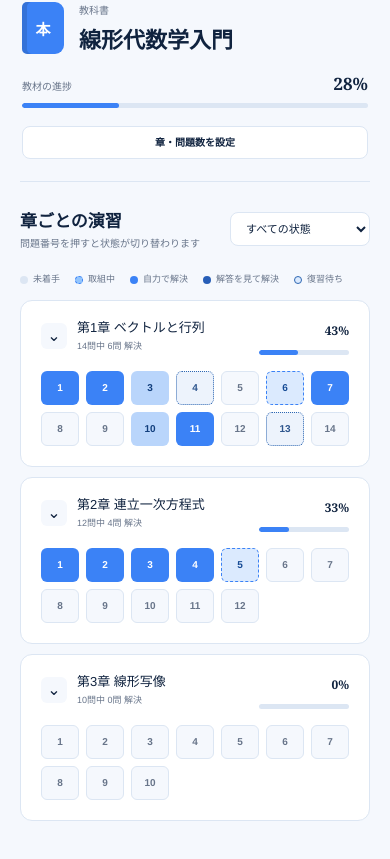
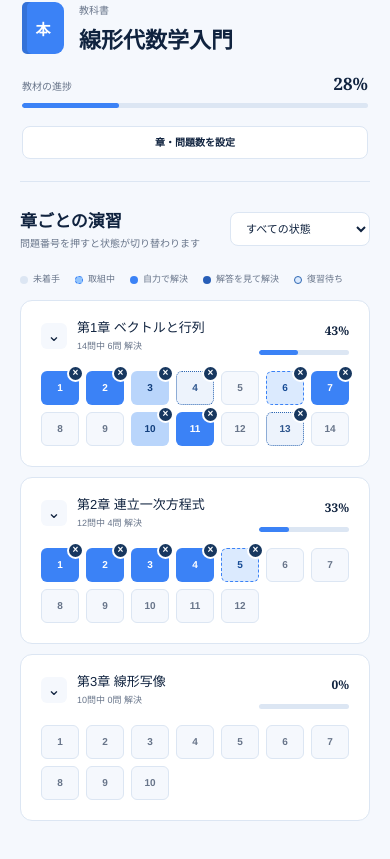
Before and after one commit to azubiwa/math-map, a Next.js app: page / in a window 390 px wide. Shown: the part 862-1721 px from the top of the page. Built offline with nearby package versions, Linux system fonts and the light colour scheme.

Commit message:
Add reversible study records and backup restore

```diff
--- a/app/globals.css
+++ b/app/globals.css
@@ -53,8 +53,9 @@ button { color: inherit; }
 .material-link.selected { background: rgba(255,255,255,.12); color: white; font-weight: 700; }
 .add-link { color: #9bb9dd; font-size: 12px; padding: 12px 10px; }
 .side-footer { margin-top: auto; padding: 18px 10px 0; border-top: 1px solid var(--line); }
-.side-footer button { font-size: 12px; font-weight: 700; }
+.side-footer button { display: block; width: 100%; padding: 5px 0; font-size: 12px; font-weight: 700; color: white; }
 .side-footer p { font-size: 9px; color: #7f96b3; margin: 8px 0 0; }
+.file-input { display: none; }
 
 .workspace { min-width: 0; padding: 43px clamp(28px, 5vw, 76px) 70px; max-width: 1500px; width: 100%; margin: 0 auto; }
 .topbar { display: flex; align-items: center; justify-content: space-between; margin-bottom: 37px; }
@@ -119,8 +120,11 @@ button { color: inherit; }
 .chapter-pct { width: 150px; text-align: right; }
 .chapter-pct span { font: 600 12px Georgia, serif; }
 .problem-grid { display: grid; grid-template-columns: repeat(auto-fill, minmax(34px, 1fr)); gap: 7px; margin-top: 16px; }
-.problem { height: 34px; min-width: 34px; border: 1px solid transparent; border-radius: 6px; font-size: 10px; font-weight: 700; cursor: pointer; transition: transform .15s, box-shadow .15s; }
+.problem-wrap { position: relative; min-width: 34px; }
+.problem { width: 100%; height: 34px; min-width: 34px; border: 1px solid transparent; border-radius: 6px; font-size: 10px; font-weight: 700; cursor: pointer; transition: transform .15s, box-shadow .15s; }
 .problem:hover { transform: translateY(-2px); box-shadow: 0 4px 10px rgba(0,0,0,.08); }
+.problem-reset { position: absolute; top: -6px; right: -5px; width: 17px; height: 17px; padding: 0; display: grid; place-items: center; border: 2px solid var(--card); border-radius: 50%; background: #17375f; color: white; font: 700 10px/1 sans-serif; cursor: pointer; opacity: 0; transition: opacity .15s; z-index: 2; }
+.problem-wrap:hover .problem-reset, .problem-reset:focus-visible { opacity: 1; }
 .todo { background: var(--paper); border-color: var(--line); color: var(--muted); }
 .trying { background: #dbeafe; color: #174c96; border: 1px dashed #3b82f6; }
 .solved { background: var(--accent); color: white; }
@@ -202,6 +206,7 @@ button { color: inherit; }
   .workspace { padding: 28px 20px 60px; }
   .summary { grid-template-columns: 1fr; }
   .history-grid { grid-template-columns: repeat(2, 1fr); }
+  .problem-reset { opacity: 1; }
 }
 
 @media (max-width: 600px) {
--- a/app/page.tsx
+++ b/app/page.tsx
@@ -1,9 +1,9 @@
 "use client";
 
-import { useEffect, useMemo, useState } from "react";
+import { useEffect, useMemo, useRef, useState } from "react";
 
 type Status = "todo" | "trying" | "solved" | "with-answer" | "review";
-type Problem = { id: number; status: Status };
+type Problem = { id: number; status: Status; studiedOn?: string };
 type Chapter = { id: string; title: string; problems: Problem[] };
 type Material = {
   id: string;
@@ -129,6 +129,7 @@ export default function Home() {
     { title: "第1章", count: 10 },
   ]);
   const [activity, setActivity] = useState<Record<string, number>>({});
+  const importInput = useRef<HTMLInputElement>(null);
 
   useEffect(() => {
     const saved = localStorage.getItem("math-map-data");
@@ -188,6 +189,10 @@ export default function Home() {
   );
 
   const cycleProblem = (chapterId: string, problemId: number) => {
+    const targetProblem = current.chapters
+      .find((chapter) => chapter.id === chapterId)
+      ?.problems.find((problem) => problem.id === problemId);
+    const shouldRecord = !targetProblem?.studiedOn;
     setMaterials((items) =>
       items.map((material) =>
         material.id !== current.id
@@ -202,22 +207,63 @@ export default function Home() {
                       problems: chapter.problems.map((problem) =>
                         problem.id !== problemId
                           ? problem
-                          : {
+                          : (() => {
+                              return {
                                 ...problem,
+                                studiedOn: problem.studiedOn ?? localDateKey(),
                                 status:
                                   statusOrder[
                                     (statusOrder.indexOf(problem.status) + 1) %
                                       statusOrder.length
                                   ],
-                            },
+                              };
+                            })(),
                       ),
                     },
               ),
             },
       ),
     );
+    if (shouldRecord) {
       const today = localDateKey();
       setActivity((days) => ({ ...days, [today]: (days[today] ?? 0) + 1 }));
+    }
+  };
+
+  const resetProblem = (chapterId: string, problemId: number) => {
+    const studiedOn = current.chapters
+      .find((chapter) => chapter.id === chapterId)
+      ?.problems.find((problem) => problem.id === problemId)
+      ?.studiedOn;
+    setMaterials((items) =>
+      items.map((material) =>
+        material.id !== current.id
+          ? material
+          : {
+              ...material,
+              chapters: material.chapters.map((chapter) =>
+                chapter.id !== chapterId
+                  ? chapter
+                  : {
+                      ...chapter,
+                      problems: chapter.problems.map((problem) => {
+                        if (problem.id !== problemId) return problem;
+                        return { id: problem.id, status: "todo" as Status };
+                      }),
+                    },
+              ),
+            },
+      ),
+    );
+    if (studiedOn) {
+      setActivity((days) => {
+        const next = { ...days };
+        const remaining = Math.max(0, (next[studiedOn!] ?? 0) - 1);
+        if (remaining === 0) delete next[studiedOn!];
+        else next[studiedOn!] = remaining;
+        return next;
+      });
+    }
   };
 
   const openAdd = () => {
@@ -298,13 +344,42 @@ export default function Home() {
   };
 
   const exportData = () => {
-    const blob = new Blob([JSON.stringify(materials, null, 2)], { type: "application/json" });
+    const backup = {
+      version: 2,
+      exportedAt: new Date().toISOString(),
+      materials,
+      activity,
+    };
+    const blob = new Blob([JSON.stringify(backup, null, 2)], { type: "application/json" });
     const url = URL.createObjectURL(blob);
     const anchor = document.createElement("a");
     anchor.href = url;
     anchor.download = "math-map-backup.json";
     anchor.click();
     URL.revokeObjectURL(url);
+  };
+
+  const importData = async (file: File) => {
+    try {
+      const parsed = JSON.parse(await file.text());
+      const restoredMaterials = Array.isArray(parsed) ? parsed : parsed.materials;
+      if (!Array.isArray(restoredMaterials) || restoredMaterials.length === 0) {
+        throw new Error("教材データがありません");
+      }
+      setMaterials(restoredMaterials);
+      setActivity(
+        !Array.isArray(parsed) && parsed.activity && typeof parsed.activity === "object"
+          ? parsed.activity
+          : {},
+      );
+      setSelected(restoredMaterials[0].id);
+      setView("home");
+      alert("バックアップを反映しました。");
+    } catch {
+      alert("このファイルは読み込めませんでした。MATH MAPのJSONバックアップを選んでください。");
+    } finally {
+      if (importInput.current) importInput.current.value = "";
+    }
   };
 
   if (!current) return null;
@@ -339,6 +414,11 @@ export default function Home() {
         </div>
         <div className="side-footer">
           <button onClick={exportData}>⇩ バックアップを書き出す</button>
+          <button onClick={() => importInput.current?.click()}>⇧ バックアップを反映する</button>
+          <input ref={importInput} className="file-input" type="file" accept="application/json,.json" onChange={(event) => {
+            const file = event.target.files?.[0];
+            if (file) void importData(file);
+          }} />
           <p>データはこの端末に保存されます</p>
         </div>
       </aside>
@@ -489,8 +569,8 @@ export default function Home() {
                   </div>
                   <div className="problem-grid">
                     {chapter.problems.map((problem) => (
+                      <div className="problem-wrap" key={problem.id}>
                         <button
-                        key={problem.id}
                           className={`problem ${problem.status}`}
                           title={`${problem.id}番・${statusLabel[problem.status]}`}
                           aria-label={`${problem.id}番、${statusLabel[problem.status]}。押すと次の状態へ`}
@@ -498,6 +578,15 @@ export default function Home() {
                         >
                           {problem.id}
                         </button>
+                        {problem.status !== "todo" && (
+                          <button
+                            className="problem-reset"
+                            title={`${problem.id}番の記録を消す`}
+                            aria-label={`${problem.id}番の学習記録を消す`}
+                            onClick={() => resetProblem(chapter.id, problem.id)}
+                          >×</button>
+                        )}
+                      </div>
                     ))}
                     {chapter.problems.length === 0 && <p className="empty">この状態の問題はありません。</p>}
                   </div>
```
Lines whose indentation alone changed are shown as unchanged.
